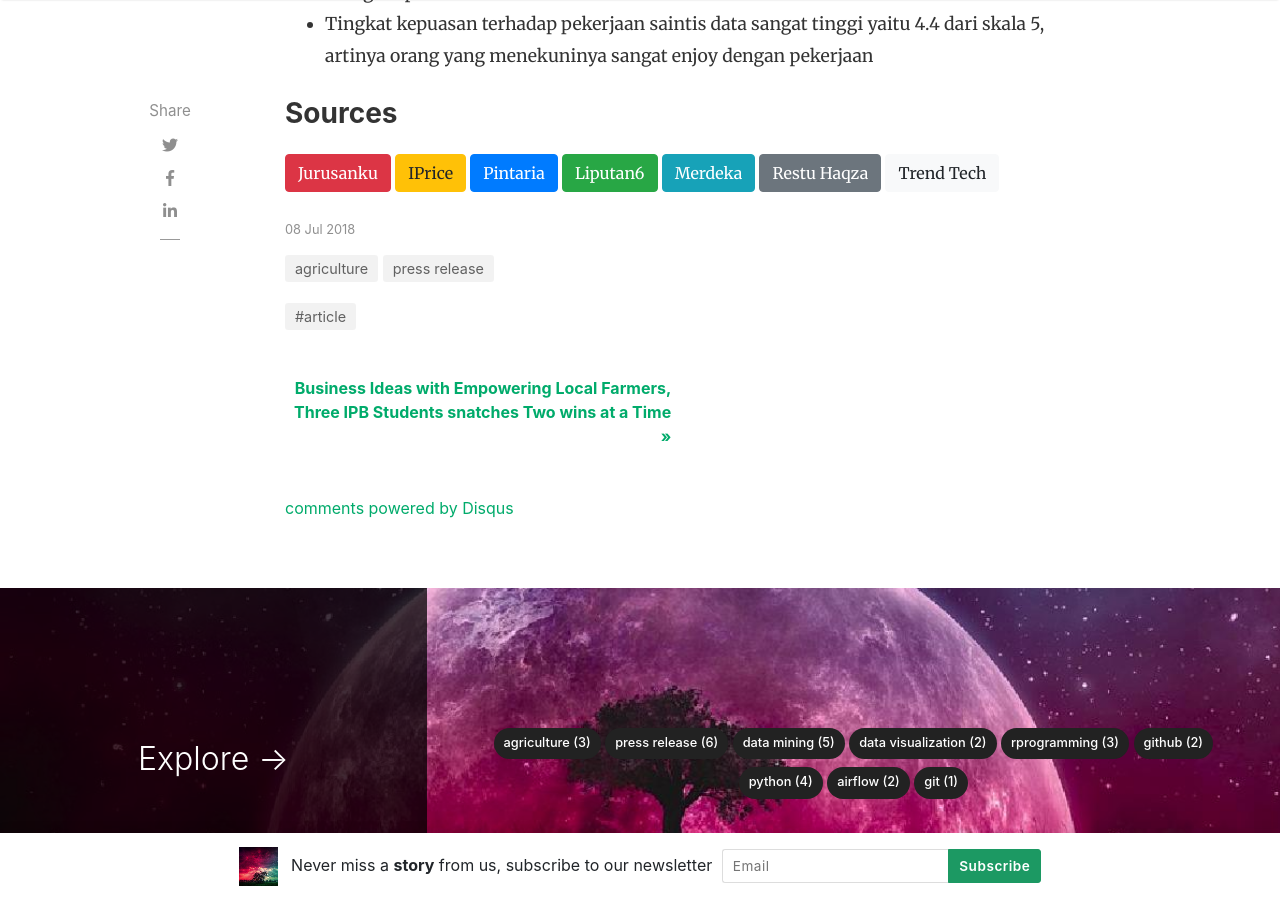
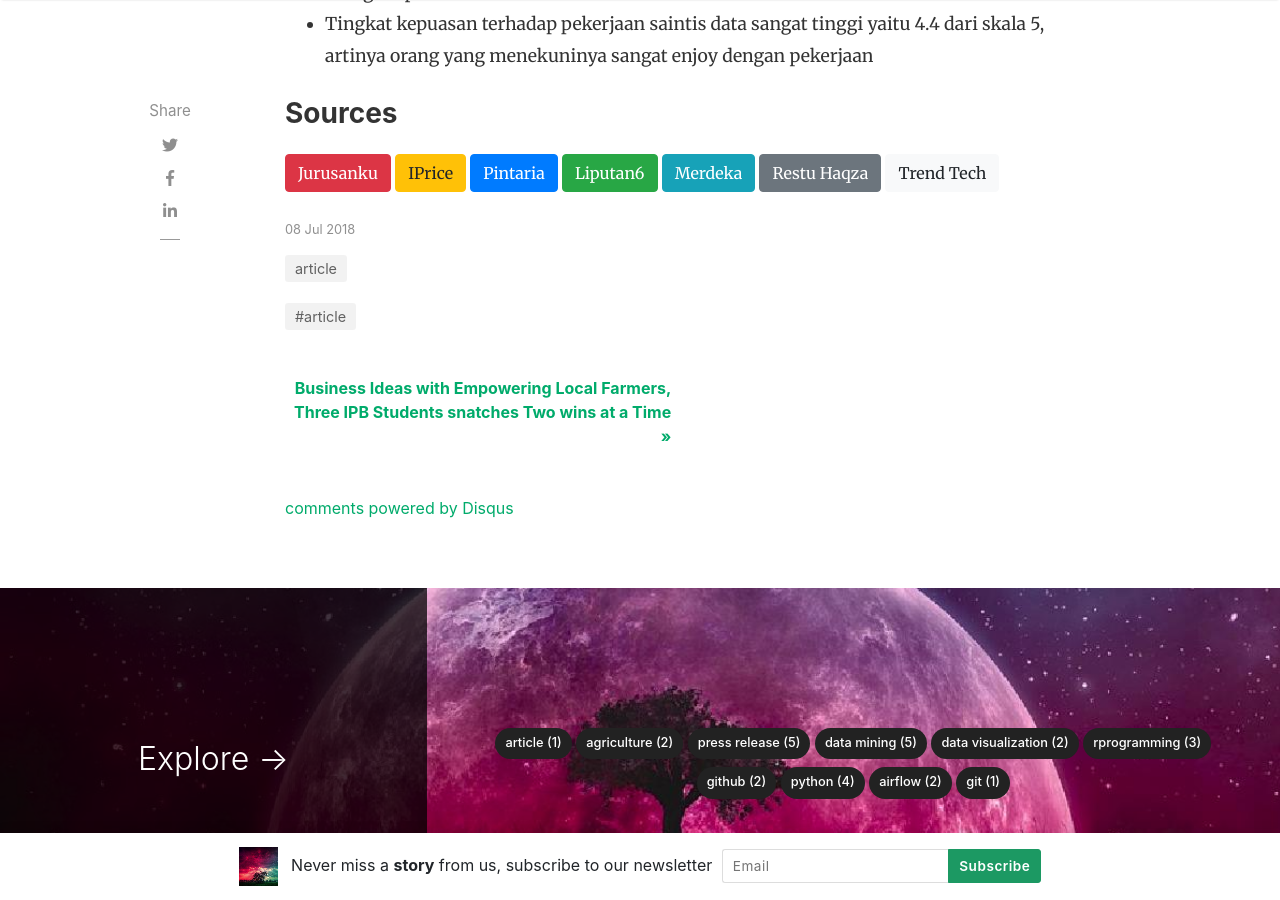
Before and after one commit to audhiaprilliant/audhiaprilliant.github.io, a Jekyll site: the page built from _posts/2018-07-08-data-scientist-sexiest-job-ever.md, in a window 1280 px wide and 900 px high, scrolled down 6435 px. Built offline with Jekyll 4.4.1, drawn with Linux system fonts in a browser that asks for light colours; nearby versions of some CDN libraries; comment, search, counter and statistics services are not loaded.

Commit message:
Modify post category

```diff
--- a/_posts/2018-07-08-data-scientist-sexiest-job-ever.md
+++ b/_posts/2018-07-08-data-scientist-sexiest-job-ever.md
@@ -2,7 +2,7 @@
 layout: post
 title:  "Data Scientist, the Sexiest Job Ever"
 author: audhi
-categories: [ agriculture, press release ]
+categories: [ article ]
 tags: [article]
 image: assets/images/15-0.jpg
 ---
```
